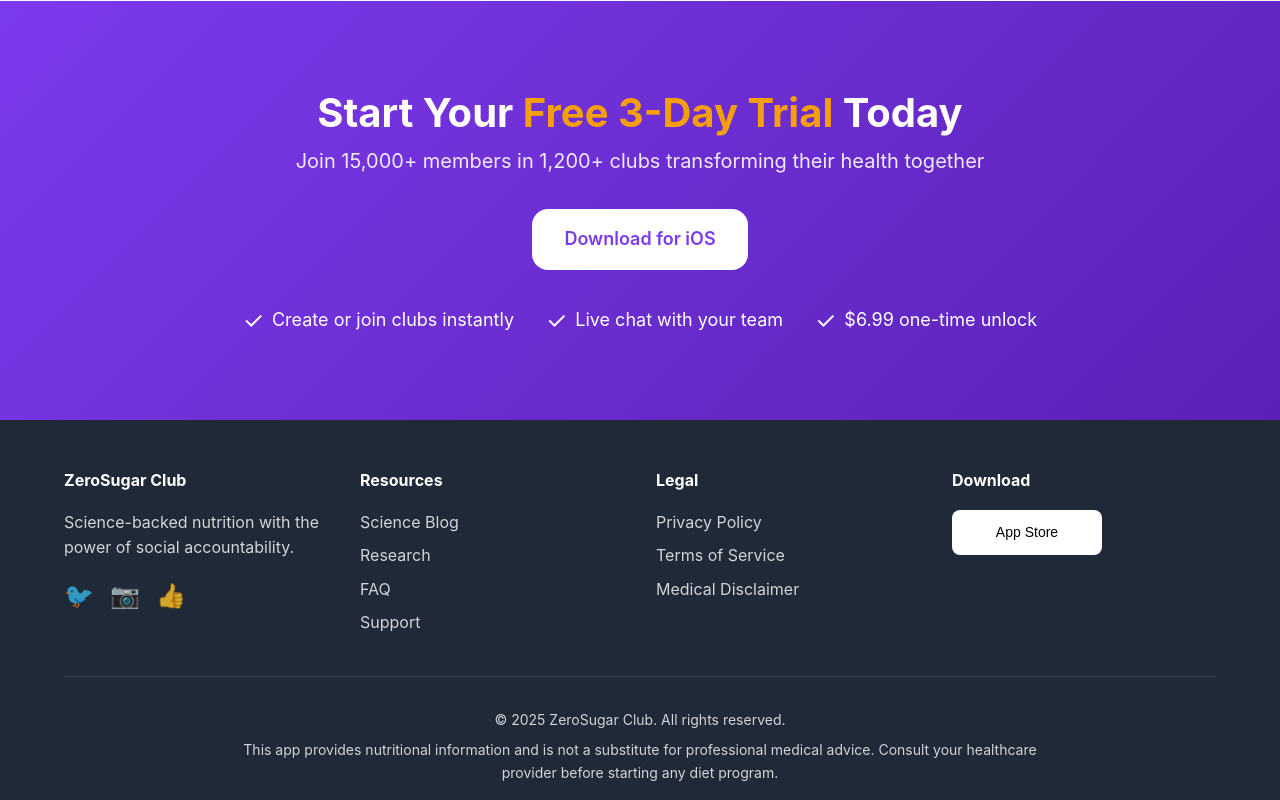
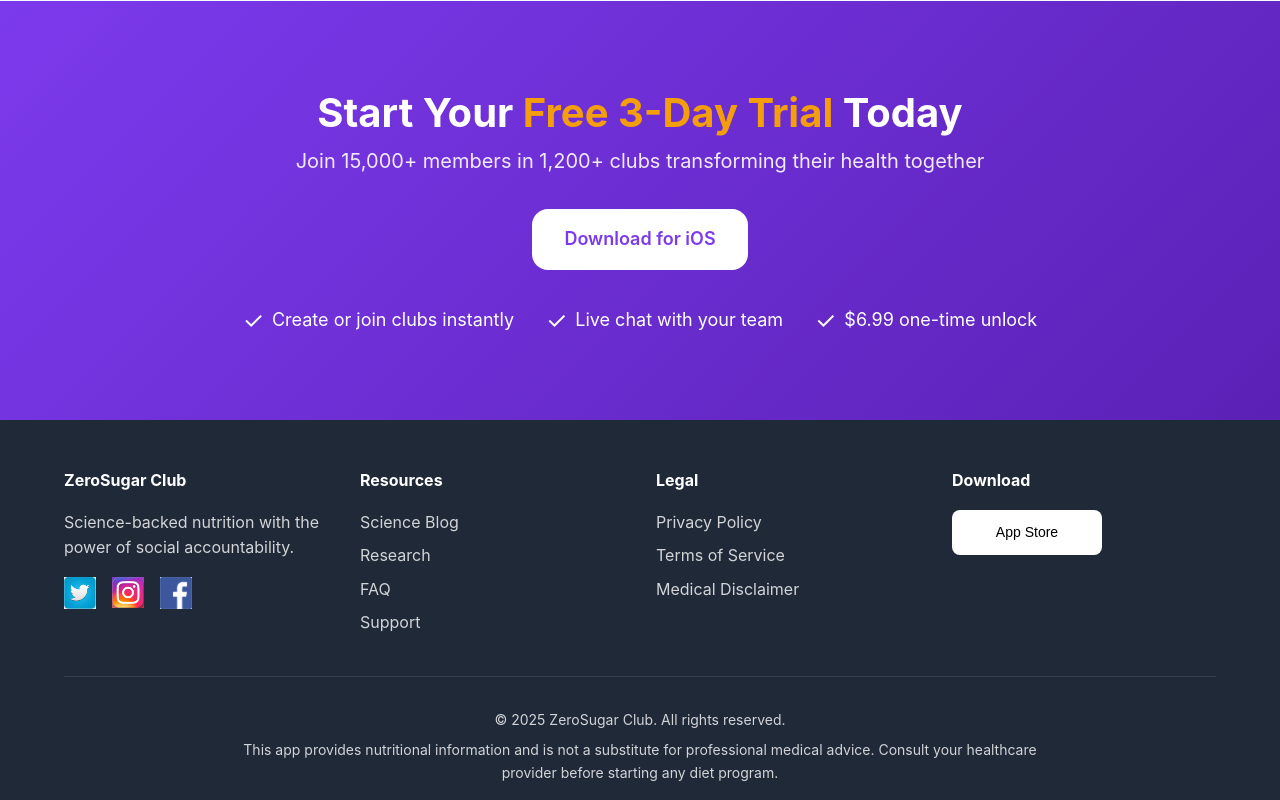
Before and after one commit to SoulFoodieSpots/zerosugar-club, a plain HTML site: page index.html in a window 1280 px wide. Shown: the part 6190-6990 px from the top of the page. Drawn offline with Linux system fonts and the light colour scheme.

Commit message:
Update index.html

```diff
--- a/index.html
+++ b/index.html
@@ -1293,10 +1293,16 @@
                 <h4>ZeroSugar Club</h4>
                 <p>Science-backed nutrition with the power of social accountability.</p>
                 <div style="display: flex; gap: 1rem; margin-top: 1rem;">
-                    <a href="https://twitter.com/zerosugarclub" aria-label="Follow us on Twitter" style="font-size: 1.5rem;">🐦</a>
-                    <a href="https://instagram.com/zerosugarclub" aria-label="Follow us on Instagram" style="font-size: 1.5rem;">📷</a>
-                    <a href="https://facebook.com/zerosugarclub" aria-label="Like us on Facebook" style="font-size: 1.5rem;">👍</a>
-                </div>
+                    <a href="https://twitter.com/zerosugarclub" aria-label="Follow us on Twitter">
+                        <img src="twitter-icon.png" alt="Twitter" width="32" height="32">
+                    </a>
+                    <a href="https://instagram.com/zerosugarclub" aria-label="Follow us on Instagram">
+                        <img src="instagram-icon.png" alt="Instagram" width="32" height="32">
+                    </a>
+                    <a href="https://facebook.com/zerosugarclub" aria-label="Like us on Facebook">
+                        <img src="facebook-icon.png" alt="Facebook" width="32" height="32">
+                    </a>
+            </div>
             </div>
 
             <div>
```
